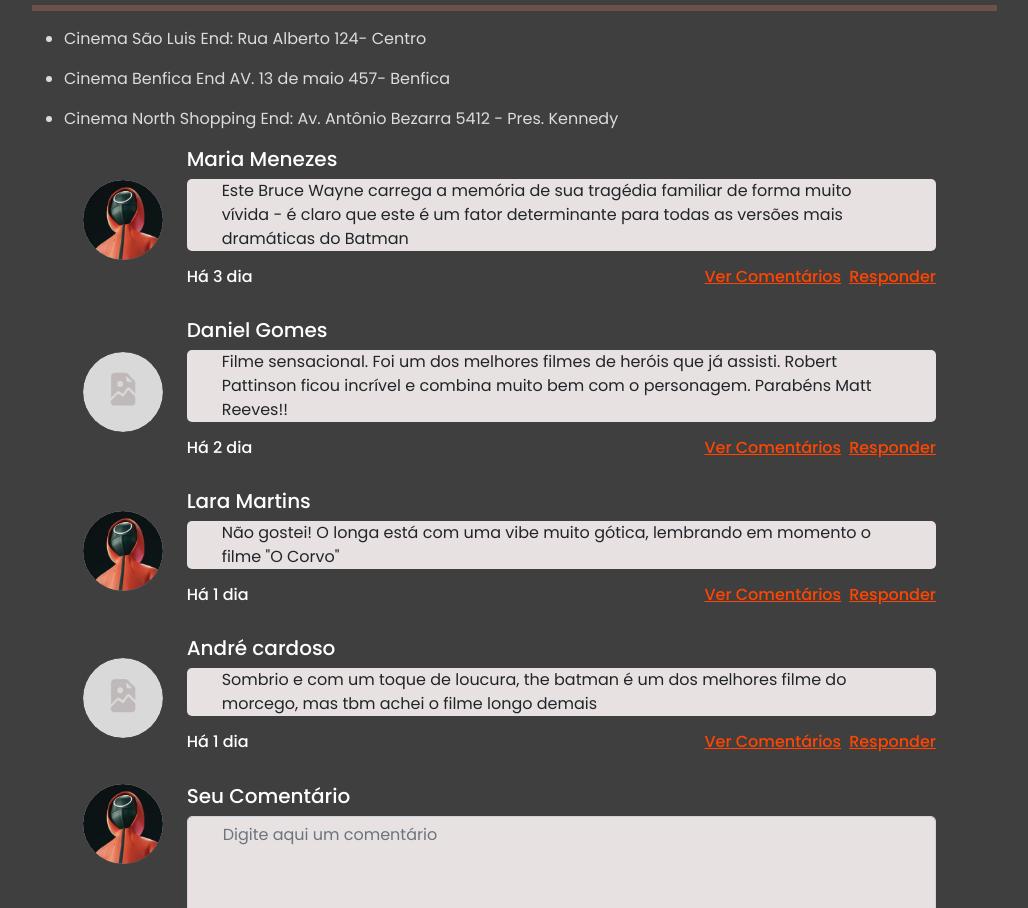
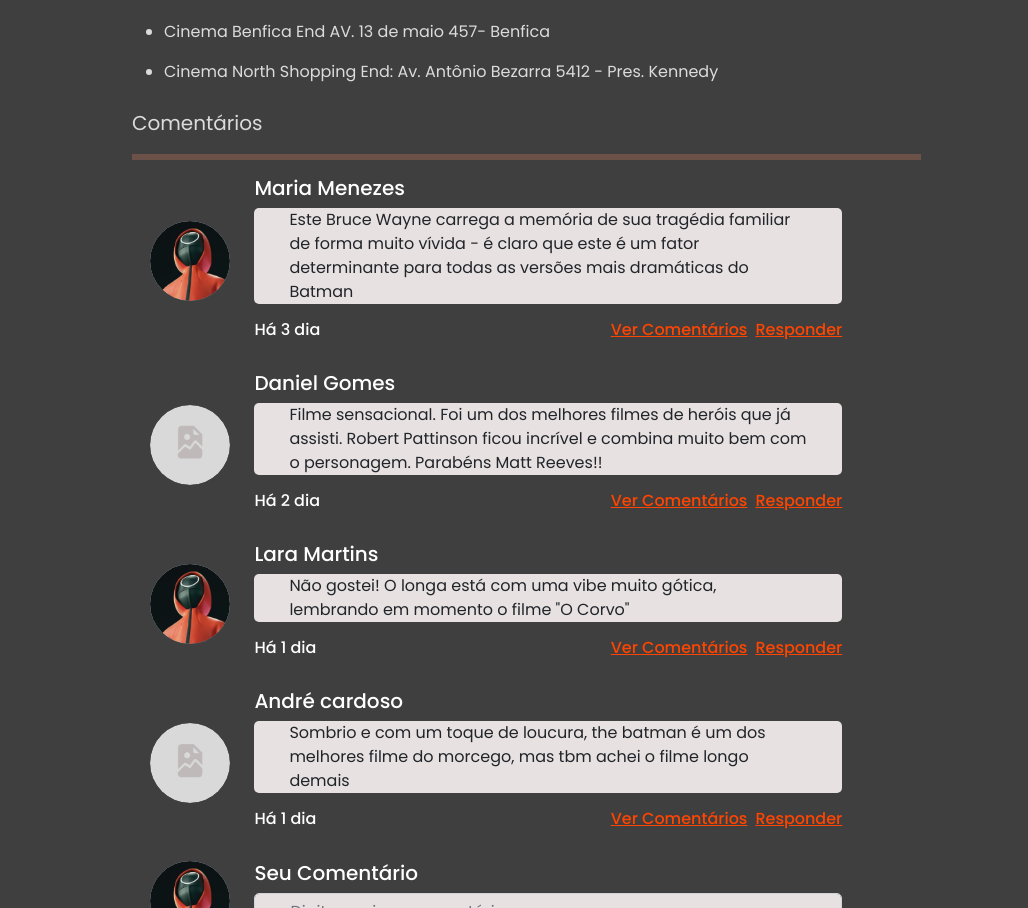
Before and after one commit to Paulo-DevTallos/front-user-tallos-flix, a Vue app: page /home/movieLocation in a window 1280 px wide. Shown: the part 1972-2880 px from the top of the page, without its empty margins (96-1124 px from the left). Built offline with nearby package versions, Linux system fonts and the light colour scheme.

Commit message:
feat: alterando estilizacoes para arquivo sass

```diff
--- a/src/assets/sass/main.scss
+++ b/src/assets/sass/main.scss
@@ -12,6 +12,7 @@
 @import './partials/Components/TheatersForm';
 @import './partials/Components/location-input';
 @import './partials/Components/trailler-modal';
+@import './partials/Components/comments';
 
 @import './login.scss';
 @import './home_view.scss';
--- a/src/assets/sass/movie_view.scss
+++ b/src/assets/sass/movie_view.scss
@@ -1,4 +1,4 @@
 .page-container {
-    text-align: center;
+    // text-align: center;
     padding: 50px 100px;
 }
--- /dev/null
+++ b/src/assets/sass/partials/Components/_comments.scss
@@ -0,0 +1,24 @@
+.text-color {
+    color: white;
+}
+
+.text-response {
+    color: orangered;
+    text-decoration: underline;
+    cursor: pointer;
+}
+
+.comment-text {
+    background-color: #e7e1e1;
+    padding-left: 35px;
+    padding-right: 35px;
+    border-radius: 5px;
+}
+
+.btn-comment {
+    background-color: #d36643;
+}
+
+.response-coment {
+    width: 90%;
+}
--- a/src/components/Comments/CommentsMovie.vue
+++ b/src/components/Comments/CommentsMovie.vue
@@ -188,25 +188,4 @@ export default defineComponent({
   },
 });
 </script>
-  <style lang="scss" scoped>
-.text-color {
-  color: white;
-}
-.text-response {
-  color: orangered;
-  text-decoration: underline;
-  cursor: pointer;
-}
-.comment-text {
-  background-color: #e7e1e1;
-  padding-left: 35px;
-  padding-right: 35px;
-  border-radius: 5px;
-}
-.btn-comment {
-  background-color: #d36643;
-}
-.response-coment {
-  width: 90%;
-}
-</style>
+<style lang="scss" scoped></style>
--- a/src/pages/Theaters/MovieLocation.vue
+++ b/src/pages/Theaters/MovieLocation.vue
@@ -1,5 +1,5 @@
 <template>
-  <div class="">
+  <div class="page-container">
     <CardMovie />
     <dir>
       <PlotView />
@@ -12,7 +12,9 @@
       <TheatersList />
     </div>
     <div class="ps-5 comments-app">
-      <comments-movie />
+      <p class="plot-title mt-4">Comentários</p>
+      <hr class="orange-line-separator" />
+      <comments-movie class="comments-comp" />
     </div>
   </div>
 </template>
@@ -27,12 +29,22 @@ import TheatersList from '@/components/TheatersList.vue';
 import { defineComponent } from 'vue';
 export default defineComponent({
   name: 'LocationView',
-  components: { CardMovie, PlotView, TheatersForm, MapView, TheatersList, CommentsMovie },
+  components: {
+    CardMovie,
+    PlotView,
+    TheatersForm,
+    MapView,
+    TheatersList,
+    CommentsMovie,
+  },
 });
 </script>
 
 <style lang="scss" scoped>
 .comments-app {
-width: 85%;
+  width: 91%;
+}
+.comments-comp {
+  width: 90%;
 }
 </style>
```
